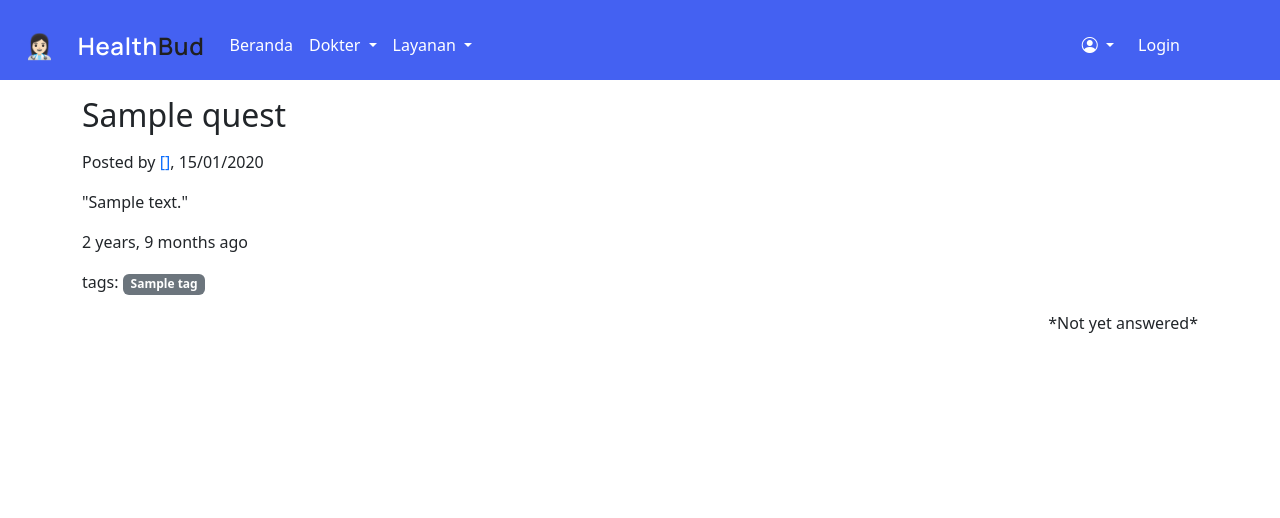
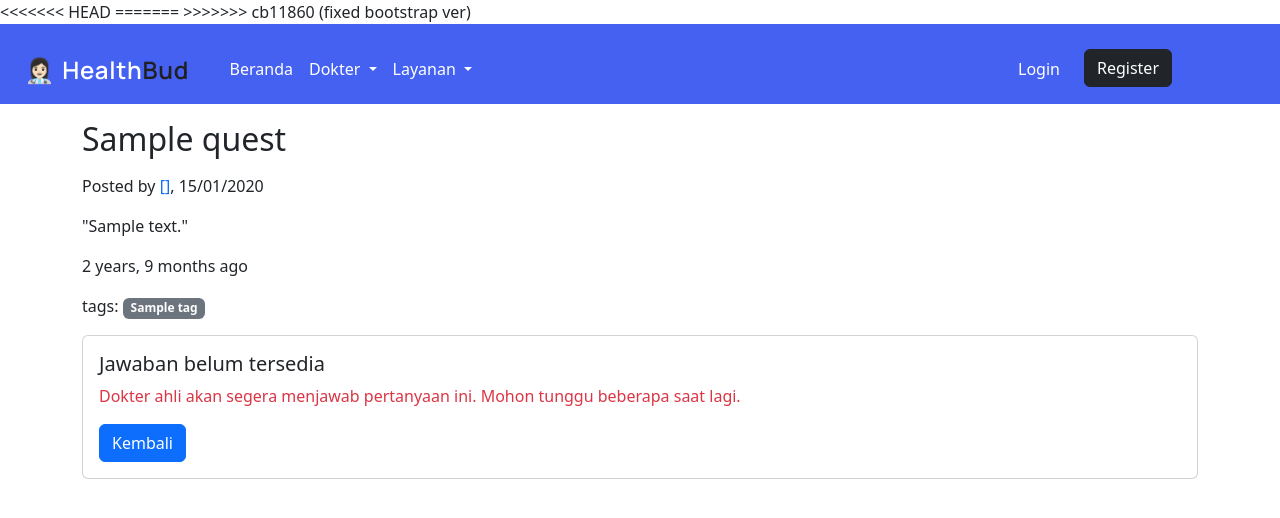
Before and after one commit to C009-PBP/PTS-PBP, a Django app: template tanya_dokter/templates/tanya_dokter/detail.html in a window 1280 px wide. Shown: the top 518 px of the page. Run offline with Django 4.2, Linux system fonts and the light colour scheme; the template is opened without the code that fills it: most values are stand-ins (such as "Sample title", 1, 10 or a date in 2020); some libraries are stand-ins or nearby versions.

Commit message:
fixed bootstrap ver

```diff
--- a/homepage/models.py
+++ b/homepage/models.py
@@ -1,3 +1,7 @@
+<<<<<<< HEAD
+=======
+from email.policy import default
+>>>>>>> cb11860 (fixed bootstrap ver)
 from django.db import models
 from authentication.models import User
 # Create your models here.
--- a/tanya_dokter/templates/tanya_dokter/ask-question.html
+++ b/tanya_dokter/templates/tanya_dokter/ask-question.html
@@ -18,7 +18,7 @@
     href="https://cdnjs.cloudflare.com/ajax/libs/animate.css/4.1.1/animate.min.css"
 />
 <link rel="stylesheet" href="https://cdn.jsdelivr.net/npm/bootstrap-icons@1.9.1/font/bootstrap-icons.css">
-<script src="https://cdn.jsdelivr.net/npm/bootstrap@5.2.2/dist/js/bootstrap.bundle.min.js" integrity="sha384-OERcA2EqjJCMA+/3y+gxIOqMEjwtxJY7qPCqsdltbNJuaOe923+mo//f6V8Qbsw3" crossorigin="anonymous"></script>
+<script src="https://cdn.jsdelivr.net/npm/bootstrap@5.2.1/dist/js/bootstrap.bundle.min.js" integrity="sha384-OERcA2EqjJCMA+/3y+gxIOqMEjwtxJY7qPCqsdltbNJuaOe923+mo//f6V8Qbsw3" crossorigin="anonymous"></script>
 {% endblock meta %}
 
 {% block content %}
--- a/tanya_dokter/templates/tanya_dokter/detail.html
+++ b/tanya_dokter/templates/tanya_dokter/detail.html
@@ -24,7 +24,7 @@
 <link rel="stylesheet" href=
 "https://cdn.jsdelivr.net/npm/bootstrap-icons@1.5.0/font/bootstrap-icons.css" />
 <link rel="stylesheet" href="https://cdn.jsdelivr.net/npm/bootstrap-icons@1.9.1/font/bootstrap-icons.css">
-<script src="https://cdn.jsdelivr.net/npm/bootstrap@5.2.2/dist/js/bootstrap.bundle.min.js" integrity="sha384-OERcA2EqjJCMA+/3y+gxIOqMEjwtxJY7qPCqsdltbNJuaOe923+mo//f6V8Qbsw3" crossorigin="anonymous"></script>
+<script src="https://cdn.jsdelivr.net/npm/bootstrap@5.2.1/dist/js/bootstrap.bundle.min.js" integrity="sha384-OERcA2EqjJCMA+/3y+gxIOqMEjwtxJY7qPCqsdltbNJuaOe923+mo//f6V8Qbsw3" crossorigin="anonymous"></script>
 <script>
     $(document).ready(function(){
         $(".save-comment").click(function(){
@@ -151,6 +151,7 @@
 
     {% else %}
         <!-- Answer Form -->
+      {% if user.is_dokter%}
         <p class="text-end">*Not yet answered*</p>
         {% if user.is_authenticated %}
         <form method="POST">
@@ -165,6 +166,17 @@
         <form>
 
         {% endif %}
+      {% else %}
+
+      <div class="card">
+        <div class="card-body">
+          <h5 class="card-title">Jawaban belum tersedia</h5>
+          <p class="card-text text-danger">Dokter ahli akan segera menjawab pertanyaan ini. Mohon tunggu beberapa saat lagi.</p>
+          <a href="{% url 'tanya_dokter:home' %}" class="btn btn-primary">Kembali</a>
+        </div>
+      </div>
+
+      {% endif %}
 
 
     {% endif %}
--- a/tanya_dokter/templates/tanya_dokter/forum.html
+++ b/tanya_dokter/templates/tanya_dokter/forum.html
@@ -11,7 +11,7 @@
         integrity="sha384-wfSDF2E50Y2D1uUdj0O3uMBJnjuUD4Ih7YwaYd1iqfktj0Uod8GCExl3Og8ifwB6"
         crossorigin="anonymous"></script>
 <script src="https://ajax.googleapis.com/ajax/libs/jquery/3.6.0/jquery.min.js"></script>
-<script src="https://cdn.jsdelivr.net/npm/bootstrap@5.2.2/dist/js/bootstrap.bundle.min.js" integrity="sha384-OERcA2EqjJCMA+/3y+gxIOqMEjwtxJY7qPCqsdltbNJuaOe923+mo//f6V8Qbsw3" crossorigin="anonymous"></script>
+<script src="https://cdn.jsdelivr.net/npm/bootstrap@5.2.1/dist/js/bootstrap.bundle.min.js" integrity="sha384-OERcA2EqjJCMA+/3y+gxIOqMEjwtxJY7qPCqsdltbNJuaOe923+mo//f6V8Qbsw3" crossorigin="anonymous"></script>
 
 {% comment %} <!--icon-->
 <svg xmlns="http://www.w3.org/2000/svg" width="16" height="16" fill="currentColor" class="bi bi-person-circle" viewBox="0 0 16 16">
--- a/templates/base.html
+++ b/templates/base.html
@@ -16,12 +16,16 @@
   <link rel="stylesheet" href=
   "https://cdn.jsdelivr.net/npm/bootstrap-icons@1.5.0/font/bootstrap-icons.css" />
   <link rel="stylesheet" href="https://cdn.jsdelivr.net/npm/bootstrap-icons@1.9.1/font/bootstrap-icons.css">
+<<<<<<< HEAD
 
   <!-- Bootstrap CSS -->
   <link href="https://cdn.jsdelivr.net/npm/bootstrap@5.2.2/dist/css/bootstrap.min.css" rel="stylesheet" integrity="sha384-Zenh87qX5JnK2Jl0vWa8Ck2rdkQ2Bzep5IDxbcnCeuOxjzrPF/et3URy9Bv1WTRi" crossorigin="anonymous">
 
   <!-- jQuery -->
   <script src="https://ajax.googleapis.com/ajax/libs/jquery/3.6.0/jquery.min.js"></script>
+=======
+
+>>>>>>> cb11860 (fixed bootstrap ver)
 
   <script src="https://cdn.jsdelivr.net/npm/bootstrap@5.2.1/dist/js/bootstrap.bundle.min.js"></script>
 
@@ -66,8 +70,7 @@
 
     /* Black */
 
-    color: #202020;">👩🏻‍⚕️
-<span href="{% url 'homepage:index' %}" style="color: #FFFFFF; margin-left:17px;">Health</span>Bud</a>
+    color: #202020;">👩🏻‍⚕️<span href="{% url 'homepage:index' %}" style="color: #FFFFFF; margin-left:7px;">Health</span>Bud</a>
 
   <button class="navbar-toggler" type="button" data-bs-toggle="collapse" data-bs-target="#navbarSupportedContent" aria-controls="navbarSupportedContent" aria-expanded="false" aria-label="Toggle navigation">
     <span class="navbar-toggler-icon"></span>
@@ -97,6 +100,7 @@
       </li>
     </ul>
     <span class="navbar-text">
+      {% if request.user.is_authenticated %}
       <ul class="navbar-nav me-auto mb-lg-0" style="padding-right:80px">
         <li class="nav-item dropdown mx-2">
 
@@ -105,7 +109,6 @@
               {{user.get_username}}
             </a>
             <ul class="dropdown-menu">
-            <li><a class="dropdown-item" href="#" style="color: #121212;">Data Diri</a></li>
             <li><a class="dropdown-item" href="{% url 'pengaturan_akun:show_profile' %}" style="color: #121212;">Pengaturan Akun</a></li>
             </ul>
         </li>
@@ -117,6 +120,16 @@
           {% endif %}
         </li>
       </ul>
+      {% else %}
+      <ul class="navbar-nav me-auto mb-lg-0" style="padding-right:80px">
+        <li class="nav-item">
+            <a class="nav-link log" id="log" href="{% url 'authentication:login' %}" style="color: #FFFFFF;">Login</a>
+        </li>
+        <li class="nav-item dropdown mx-3">
+          <a class="btn btn-dark" href="{% url 'authentication:register' %}" role="button"><span style="color: #FFFFFF;">Register</span></a>
+        </li>
+      </ul>
+      {% endif %}
     </span>
   </div>
   </div>
```
Also changed, not shown: bmi_calculator/templates/bmi_calculator.html (+11 -1 lines), tanya_dokter/templates/tanya_dokter/form.html (added, +74 -0 lines).
